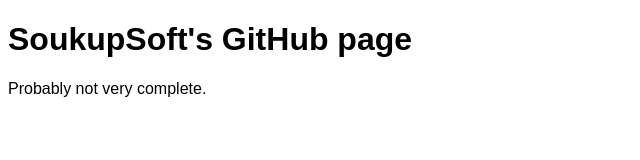
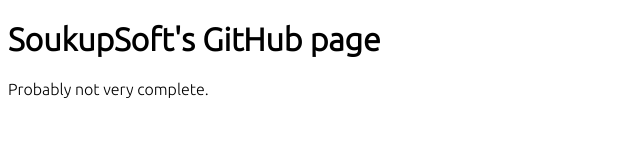
Before and after one commit to SoukupSoft/soukupsoft.github.io, a plain HTML site: page index.html in a window 1280 px wide. Shown: the whole page, without its empty margins (0-640 px from the left). Drawn offline with Linux system fonts and the light colour scheme.

Commit message:
Edit way to add font

```diff
--- a/index.html
+++ b/index.html
@@ -1,10 +1,13 @@
 <!doctype html>
 <html>
   <head>
-    <link href="Ubuntu-Light.ttf" rel="stylesheet">
     <style>
+      @font-face {
+        font-family: "Ubuntu";
+        src: url(https://soukupsoft.github.io/Ubuntu-Light.ttf) format("truetype");
+      }
       body {
-        font-family: 'Ubuntu', sans-serif;
+        font-family: "Ubuntu"
       }
     </style>
     <title>Coming soon...</title>
```
